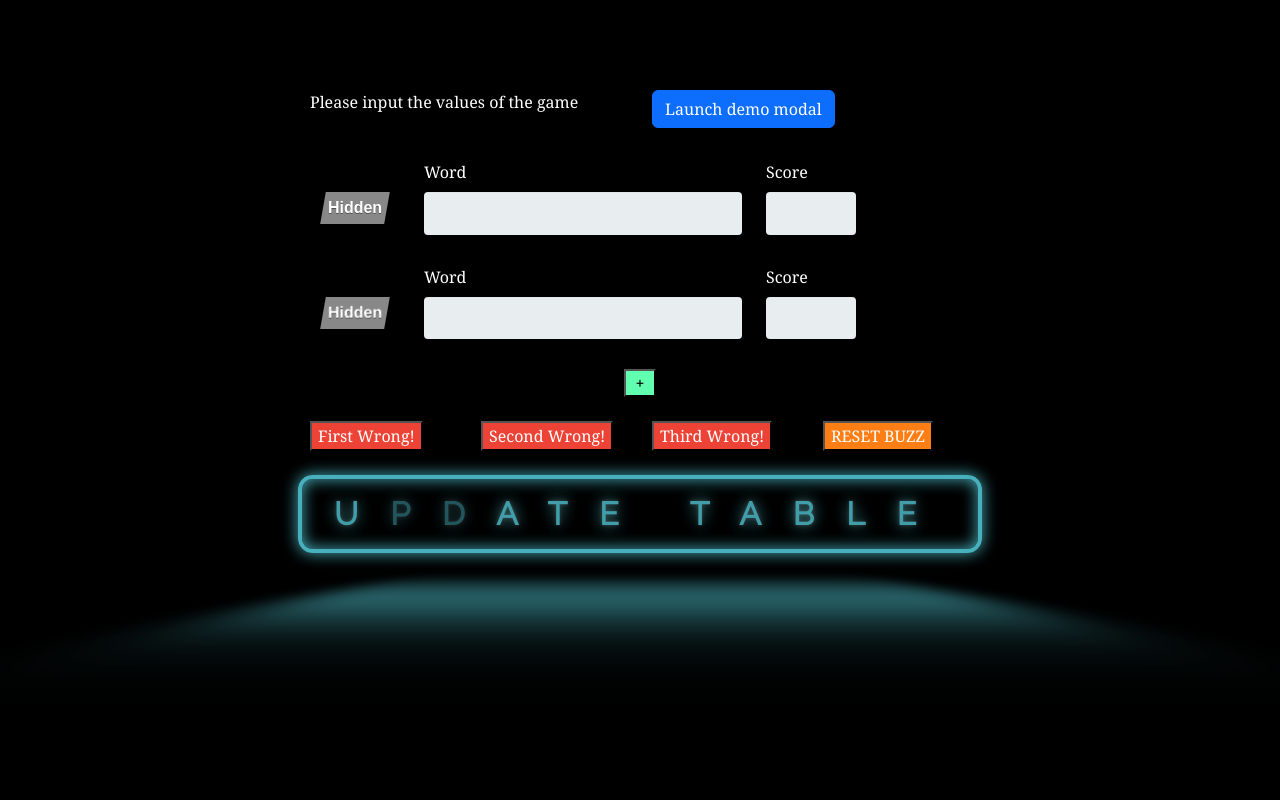
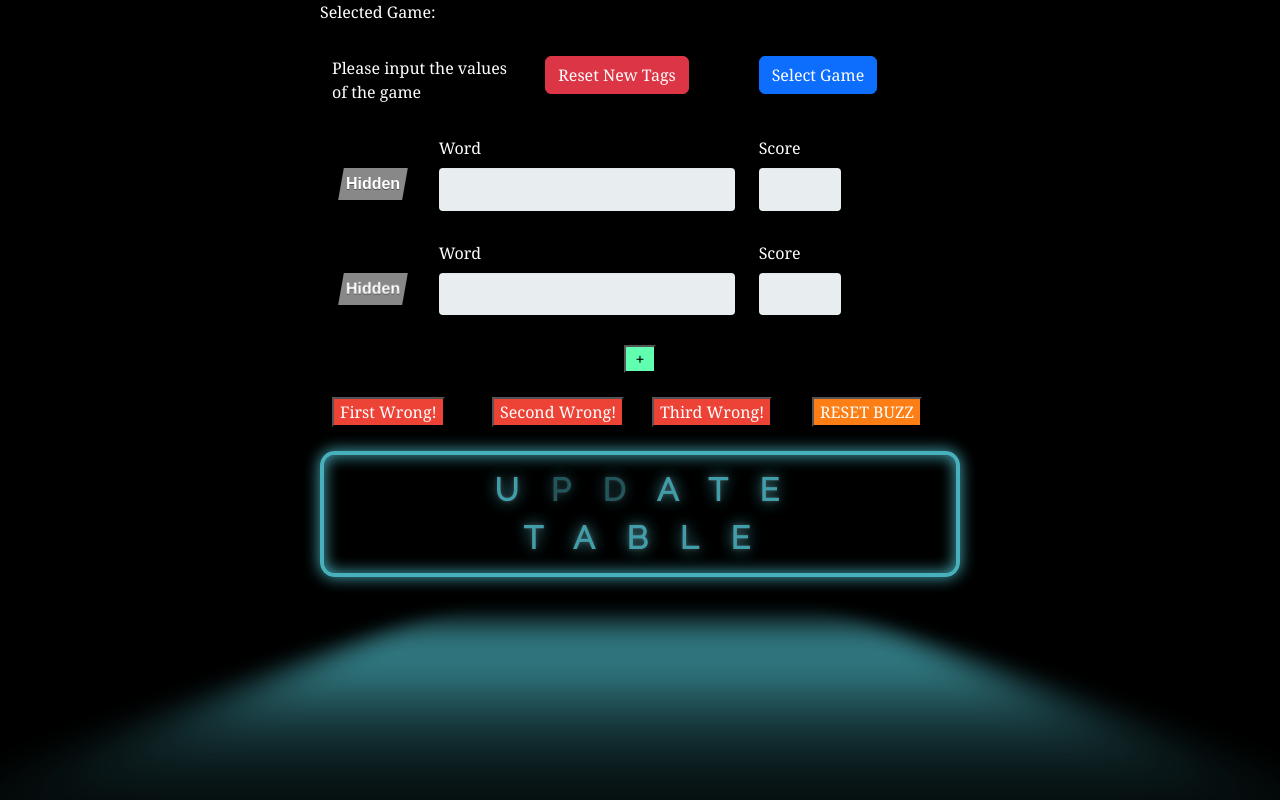
Before and after one commit to argenis-neira/cien-personas-dijeron, a React (Create React App) app: page /admin in a window 1280 px wide. Built offline with nearby package versions, Linux system fonts and the light colour scheme; a web font is replaced by a local one.

Commit message:
tag handle, agregar cantidad de elementos, y reset de valores

```diff
--- a/src/index.css
+++ b/src/index.css
@@ -1,13 +1,17 @@
 body {
   margin: 0;
-  font-family: -apple-system, BlinkMacSystemFont, 'Segoe UI', 'Roboto', 'Oxygen',
-    'Ubuntu', 'Cantarell', 'Fira Sans', 'Droid Sans', 'Helvetica Neue',
+  font-family: -apple-system, BlinkMacSystemFont, "Segoe UI", "Roboto", "Oxygen",
+    "Ubuntu", "Cantarell", "Fira Sans", "Droid Sans", "Helvetica Neue",
     sans-serif;
   -webkit-font-smoothing: antialiased;
   -moz-osx-font-smoothing: grayscale;
+
+  min-height: 100vh;
+  overflow-x: hidden;
+  /* overflow: hidden; */
 }
 
 code {
-  font-family: source-code-pro, Menlo, Monaco, Consolas, 'Courier New',
+  font-family: source-code-pro, Menlo, Monaco, Consolas, "Courier New",
     monospace;
 }
--- a/src/pages/components/viewAllGames.jsx
+++ b/src/pages/components/viewAllGames.jsx
@@ -4,7 +4,7 @@ import { Col, Row } from "reactstrap";
 import { useEffect, useState } from "react";
 import axios from "axios";
 
-const ViewAllGames = ({ show, handleClose, selectGame }) => {
+const ViewAllGames = ({ show, handleClose, selectGame, setTitle, formik }) => {
   const [dataLoaded, SetDataLoaded] = useState([]);
 
   useEffect(() => {
@@ -21,7 +21,7 @@ const ViewAllGames = ({ show, handleClose, selectGame }) => {
   }, [show]);
 
   return (
-    <Modal show={show} onHide={handleClose}>
+    <Modal show={show} onHide={handleClose} scrollable={true}>
       <Modal.Header closeButton>
         <Modal.Title>Please select your game</Modal.Title>
       </Modal.Header>
@@ -31,8 +31,19 @@ const ViewAllGames = ({ show, handleClose, selectGame }) => {
         ) : (
           dataLoaded.map((campo, index) => (
             <div key={index}>
-              <Row style={{ border: "solid 2px blue", margin: "4px" }}>
-                <Col>{campo.name}</Col>
+              <Row
+                style={{
+                  border: "solid 2px blue",
+                  margin: "4px",
+                  position: "relative",
+                }}
+              >
+                <Col>
+                  {campo.name +
+                    " - (" +
+                    Object.keys(campo.data).length / 3 +
+                    ")"}
+                </Col>
                 <Col
                   style={{
                     display: "flex",
@@ -43,13 +54,38 @@ const ViewAllGames = ({ show, handleClose, selectGame }) => {
                   <Button
                     variant="primary"
                     onClick={() => {
+                      formik.handleReset();
                       selectGame(campo.data);
+                      setTitle(campo.name);
+                      axios.put(
+                        process.env.REACT_APP_API_URL +
+                          `/update_tag/${campo._id}`
+                      );
                       handleClose();
+                      SetDataLoaded([]);
                     }}
                   >
                     Select Game
                   </Button>
                 </Col>
+                {campo.new && (
+                  <span
+                    style={{
+                      position: "absolute",
+                      top: "2px",
+                      right: "-2px",
+                      backgroundColor: "#f44336",
+                      color: "white",
+                      padding: "5px 5px",
+                      borderRadius: "3px",
+                      width: "fit-content",
+                      fontSize: "10px",
+                      transform: "rotate(35deg)",
+                    }}
+                  >
+                    NEW
+                  </span>
+                )}
               </Row>
             </div>
           ))
--- a/src/pages/game.js
+++ b/src/pages/game.js
@@ -119,7 +119,6 @@ const Game = () => {
   position: relative;
   z-index: 0;
   text-align: center;
-  background-color: #32dbf0;
   background-image: linear-gradient(
       rgba(50, 219, 240, 0.9),
       rgba(50, 219, 240, 0.9)
--- a/src/pages/index.js
+++ b/src/pages/index.js
@@ -1,6 +1,6 @@
 import { useRef, useState } from "react";
 import { useFormik } from 'formik';
-import { Col, Row } from 'reactstrap';
+import { Col, Container, Row } from 'reactstrap';
 import Button from 'react-bootstrap/Button';
 import axios from 'axios';
 import ViewAllGames from "./components/viewAllGames";
@@ -19,6 +19,7 @@ const Database = () => {
         const [disableWrong1, setDisableWrong1] = useState(false)
         const [disableWrong2, setDisableWrong2] = useState(false)
         const [disableWrong3, setDisableWrong3] = useState(false)
+        const [title, setTitle] = useState("");
 
         //modal states
         const [show, setShow] = useState(false);
@@ -58,9 +59,11 @@ const Database = () => {
                 formik.setFieldValue(`word2`, data.word2)
                 formik.setFieldValue(`score2`, data.score2)
                 formik.setFieldValue(`show2`, false)
+                //Primero elimina
+                setCamposExtras([])
+                refCamposExtras.current = []
+                //Luego agrega
                 for (let i = 2; i < element_count; i++) {
-                        console.log("t")
-                        console.log(data[`word${i + 1}`])
                         await handleAdd(data[`word${i + 1}`], data[`score${i + 1}`])
                 }
         }
@@ -73,7 +76,7 @@ const Database = () => {
                 formik.setFieldValue(`show${refCamposExtras.current.length + 2}`, false)
         }
 
-        const handleRemove = (index) => {
+        const handleRemove = async (index) => {
                 const nuevosCampos = [...refCamposExtras.current];
                 nuevosCampos.splice(index, 1);
                 setCamposExtras(nuevosCampos)
@@ -124,12 +127,26 @@ const Database = () => {
                 await axios.post(process.env.REACT_APP_API_URL + '/wrong', { wrong: (!disableWrong1 && !disableWrong2 && !disableWrong3) ? number : 0 })
         }
 
-        return <div className="form-style-5">
-                <Row style={{ paddingBottom: "2rem" }}><Col>Please input the values of the game</Col>
-                        <Col>  <Button variant="primary" onClick={handleShow}>
-                                Launch demo modal
-                        </Button></Col>
-                        <ViewAllGames show={show} handleClose={handleClose} selectGame={selectGame}></ViewAllGames>
+        const handleResetTags = async () => {
+                await axios.get(process.env.REACT_APP_API_URL + '/reset_new')
+        }
+
+        return <>
+                <div style={{ position: "fixed", backgroundColor: "black", top: 0, height: "100%", width: "100%", zIndex: -1 }}></div>
+                <Col xl={6} className="form-style-5 scrollbar" style={{ display: "flex", justifyContent: "center", width: "100%", height: "100vh" }}>
+                        <Col xl={3} xs={0}></Col>
+                        <Container>
+                                <Row>Selected Game: </Row>
+                                <Row>{title}</Row>
+                                <Row style={{ paddingBottom: "2rem", paddingTop: "2rem" }}>
+                                        <Col>Please input the values of the game</Col>
+                                        <Col><Button variant="danger" onClick={handleResetTags}>Reset New Tags</Button></Col>
+                                        <Col>
+                                                <Button variant="primary" onClick={handleShow}>
+                                                        Select Game
+                                                </Button>
+                                        </Col>
+                                        <ViewAllGames show={show} handleClose={handleClose} selectGame={selectGame} setTitle={setTitle} formik={formik}></ViewAllGames>
                                 </Row>
                                 <form onSubmit={formik.handleSubmit}>
                                         <Row>
@@ -232,7 +249,9 @@ const Database = () => {
                                 <Row>
 
                                 </Row>
-        </div>
+                        </Container>
+                        <Col xl={3} xs={0}></Col>
+                </Col></>
 }
 
 export default Database
--- a/src/styles/game.css
+++ b/src/styles/game.css
@@ -447,6 +447,9 @@
   position: relative;
   transition: transform ease-in 0.1s, box-shadow ease-in 0.25s;
   box-shadow: 0 2px 25px rgba(255, 0, 130, 0.5);
+  display: flex;
+  justify-content: center;
+  align-items: center;
 }
 .bubbly-button:focus {
   outline: 0;
--- a/src/styles/main.css
+++ b/src/styles/main.css
@@ -1,14 +1,14 @@
 @import url("https://fonts.googleapis.com/css?family=Raleway");
 
 .form-style-5 {
-  max-width: 700px;
-  padding: 10px 20px;
-  background: black;
-  margin: 10px auto;
-  padding: 5rem 20px;
-  border-radius: 8px;
+  /* max-width: 1000px; */
+  /* padding: 10px 20px; */
+  /* background: black; */
+  /* margin: 10px auto; */
+  /* padding: 7rem 10px; */
   font-family: Georgia, "Times New Roman", Times, serif;
   color: white;
+  /* min-width: 100px; */
 }
 .form-style-5 fieldset {
   border: none;
@@ -118,20 +118,14 @@
   box-sizing: border-box;
 }
 
-html,
-body {
-  height: 100%;
-  width: 100%;
-  overflow: hidden;
+.scrollbar {
+  overflow-y: scroll;
+  -ms-overflow-style: none; /* IE 10+ */
+  scrollbar-width: none; /* Firefox */
 }
 
-body {
-  min-height: 100vh;
-  /* display: flex; */
-  justify-content: center;
-  align-items: center;
-  background: black;
-  overflow-y: auto;
+.scrollbar::-webkit-scrollbar {
+  display: none; /* Safari and Chrome */
 }
 
 .glowing-btn {
```
Also changed, not shown: 1 other file (tests, documents, lock files or other folders). Lines whose indentation alone changed are shown as unchanged.
